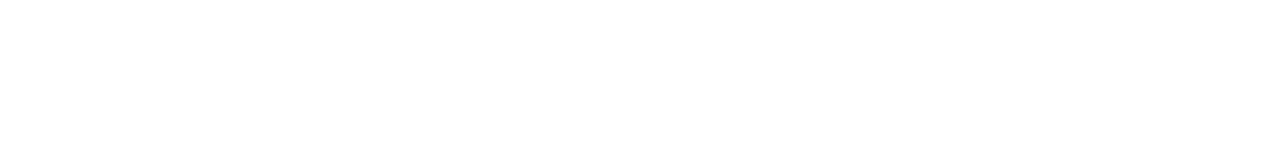
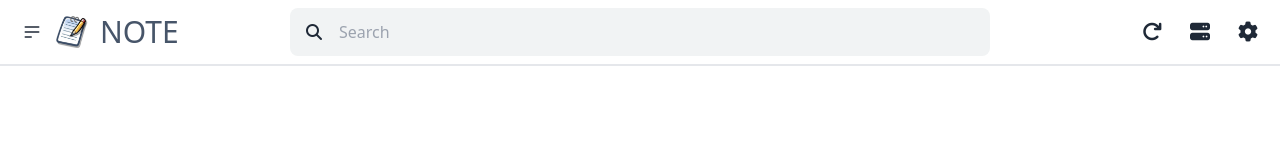
Before and after one commit to SakibHasan7439/My-Notes, a plain HTML site: page index.html in a window 1280 px wide. Drawn offline with nearby package versions, Linux system fonts and the light colour scheme.

Commit message:
header section design completed

```diff
--- a/index.html
+++ b/index.html
@@ -12,6 +12,49 @@
     <title>My Notes</title>
 </head>
 <body>
+    <header class=" bg-opacity-50 sticky bg-white left-0 right-0 top-0 border-b-2">
+      <div class="navbar">
+        <div class="navbar-start">
+            <div class="dropdown">
+            <div tabindex="0" role="button" class="btn btn-ghost btn-circle">
+                <svg
+                xmlns="http://www.w3.org/2000/svg"
+                class="h-5 w-5"
+                fill="none"
+                viewBox="0 0 24 24"
+                stroke="currentColor">
+                <path
+                    stroke-linecap="round"
+                    stroke-linejoin="round"
+                    stroke-width="2"
+                    d="M4 6h16M4 12h16M4 18h7" />
+                </svg>
+            </div>
 
+            </div>
+            <img class="w-8 mr-3" src="images/logo.png" alt="note taking logo">
+            <h1 class="uppercase md:text-3xl text-slate-600">note</h1>
+        </div>
+        <div class="navbar-center hidden md:block relative">
+            <input class="input outline-none bg-[#f1f3f4] pl-12 md:w-[400px] lg:w-[700px]" type="search" name="search" id="search" placeholder="Search">
+            <button class="absolute left-4 top-3"><i class="fa-solid fa-magnifying-glass"></i></button>
+        </div>
+        <div class="navbar-end">
+            <button class="btn btn-ghost btn-circle">
+            <i class="fa-solid text-xl fa-arrow-rotate-right"></i>
+            </button>
+            <button class="btn btn-ghost btn-circle">
+            <i class="fa-solid text-xl fa-server"></i>
+            </button>
+            <button  class="btn btn-ghost btn-circle">
+            <i class="fa-solid text-xl fa-gear"></i>
+            </button>
+        </div>
+      </div>
+    </header>
+
+    <main class="max-w-[1200px] mx-auto">
+
+    </main>
 </body>
 </html>
--- a/js/index.js
+++ b/js/index.js
@@ -0,0 +1 @@
+const searchField = document.getElementById("search");
```
Also changed, not shown: images/logo.png (added), tailwind.config.js (added), 1 other file.
